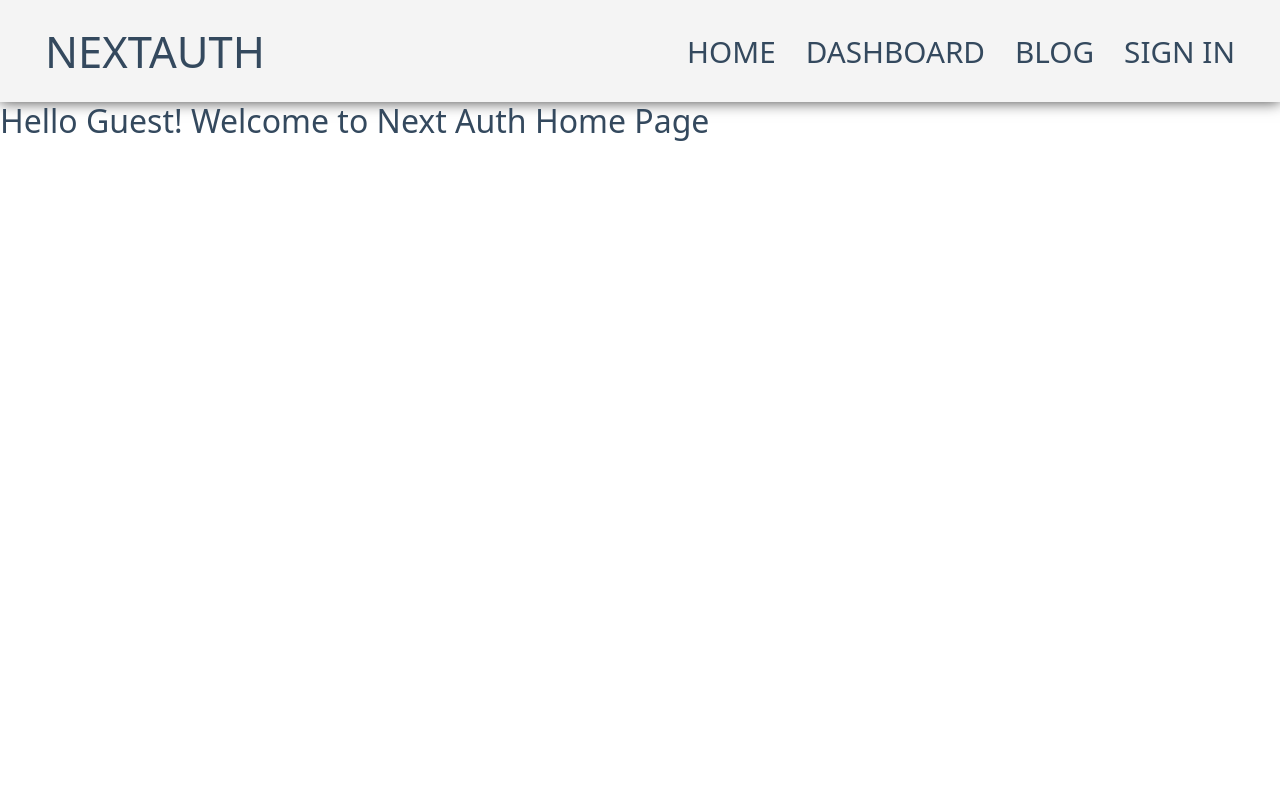
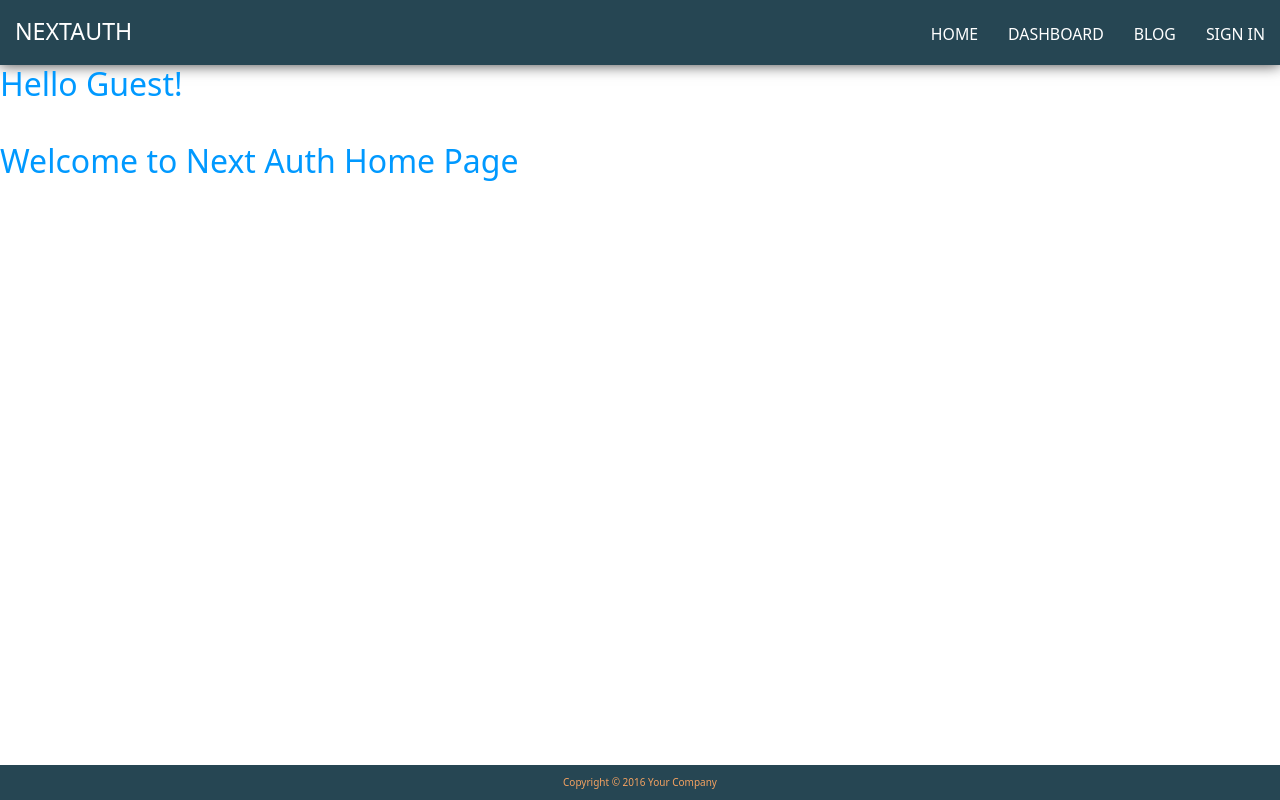
Before and after one commit to murugesan-narayan/next-js-basics, a Next.js app: page / in a window 1280 px wide. Built offline with nearby package versions, Linux system fonts and the light colour scheme; no server answers.

Commit message:
simplified header and navigation

```diff
--- a/components/layout/Footer.js
+++ b/components/layout/Footer.js
@@ -1,11 +1,7 @@
 import React from 'react'
 
 function Footer() {
-    return (
-        <div className='footer'>
-            Footer
-        </div>
-    )
+  return <div className='footer'>Copyright &copy; 2016 Your Company</div>
 }
 
 export default Footer
--- a/components/layout/Header.js
+++ b/components/layout/Header.js
@@ -1,13 +1,11 @@
 import React from 'react'
 
 function Header() {
-    return (<>
-        <div className='header'>
-            Header
-        </div>
-
-        </>
-    )
+  return (
+    <>
+      <div className='content-header'>Header</div>
+    </>
+  )
 }
 
 export default Header
--- a/components/navigation/Navibar.css
+++ b/components/navigation/Navibar.css
@@ -4,10 +4,10 @@ ul {
   list-style: none;
 }
 
-  h2,
+.main-nav h2,
 h3,
 a {
-    color: #34495e;
+  color: white;
 }
 
 a {
@@ -33,12 +33,12 @@ ul {
 }
 
 .main-nav a {
-    color: #34495e;
+  color: white;
   font-size: 0.99em;
 }
 
 .main-nav a:hover {
-    color: #718daa;
+  color: #f4a261;
 }
 
 .header {
@@ -46,7 +46,7 @@ ul {
   justify-content: space-between;
   padding-top: 0.5em;
   padding-bottom: 0.5em;
-    background-color: #f4f4f4;
+  background-color: #264653;
   -webkit-box-shadow: 0px 0px 14px 0px rgba(0, 0, 0, 0.75);
   -moz-box-shadow: 0px 0px 14px 0px rgba(0, 0, 0, 0.75);
   box-shadow: 0px 0px 14px 0px rgba(0, 0, 0, 0.75);
--- a/pages/_app.js
+++ b/pages/_app.js
@@ -13,31 +13,36 @@ import { Provider } from 'next-auth/client'
 
 const theme = {
   colors: {
-    primary: '#355C7D'
-  }
+    primary: '#355C7D',
+  },
 }
 
 function MyApp({ Component, pageProps }) {
   if (Component.getLayout) {
-    return Component.getLayout(<Provider session={pageProps.session}>
+    return Component.getLayout(
+      <Provider session={pageProps.session}>
         <ThemeProvider theme={theme}>
           <Component {...pageProps} />
         </ThemeProvider>
-        </Provider>)
+      </Provider>
+    )
   }
   return (
     <Provider session={pageProps.session}>
       <Head>
         <title>Next JS Tutorials</title>
-            <meta name='description' content='Codereveloution youtube channel tutorials'></meta>
+        <meta
+          name='description'
+          content='Codereveloution youtube channel tutorials'
+        ></meta>
       </Head>
-        <Header/>
+
       <Navbar />
-
+      {/* <Header /> */}
       <ThemeProvider theme={theme}>
         <Component {...pageProps} />
       </ThemeProvider>
-        <Footer/>
+      <Footer />
     </Provider>
   )
 }
--- a/pages/index.js
+++ b/pages/index.js
@@ -3,26 +3,28 @@ import Image from 'next/image'
 import Footer from '../components/layout/Footer'
 
 import styles from '../styles/Home.module.css'
-import Navbar from '../components/navigation/Navibar'
-import {useSession } from 'next-auth/client'
-
+import { useSession } from 'next-auth/client'
 
 export default function Home() {
   const [session, loading] = useSession()
-  //console.log(session, loading)
+  console.log(session, loading)
   return (
     <div>
-      <h2>Hello {session ? session.user.name: 'Guest'}! Welcome to Next Auth Home Page</h2>
+      {/* <h2 className={styles.home_content}> */}
+      <h2>
+        Hello {session ? session.user.name : 'Guest'}!<br />
+        <br />
+        <p>Welcome to Next Auth Home Page</p>
+      </h2>
     </div>
   )
 }
 
-Home.getLayout = function(page){
-  return (
-      <>
-          <Navbar/>
-          {page}
-
-      </>
-  )
-}
+// Home.getLayout = function (page) {
+//   return (
+//     <>
+//       <Navbar />
+//       {page}
+//     </>
+//   )
+// }
--- /dev/null
+++ b/styles/Dashboard.module.css
@@ -0,0 +1,3 @@
+.dash_items h3 {
+  color: rgb(0, 153, 255);
+}
--- a/styles/globals.css
+++ b/styles/globals.css
@@ -16,5 +16,5 @@ a {
 }
 
 h2 {
-  color: orange;
+  color: rgb(0, 153, 255);
 }
--- a/styles/layout.css
+++ b/styles/layout.css
@@ -1,17 +1,20 @@
-.header {
+.content-header {
   background-color: #264653;
   color: #f4a261;
-    font-size: 30px;
+  font-size: 15px;
   text-align: center;
-    padding: 30px;
+  padding: 10px 0;
 }
 
 .footer {
   background-color: #264653;
-    color: #e9c46a;
-    font-size: 30px;
+  color: #f4a261;
+  font-size: 10px;
   text-align: center;
-    padding: 20px;
+  padding: 10px 0;
+  position: fixed;
+  bottom: 0;
+  width: 100%;
 }
 
 .content {
```
Also changed, not shown: pages/blog/blog-auth.js (+14 -7 lines), pages/dashboard.js (+8 -7 lines). Lines whose indentation alone changed are shown as unchanged.
